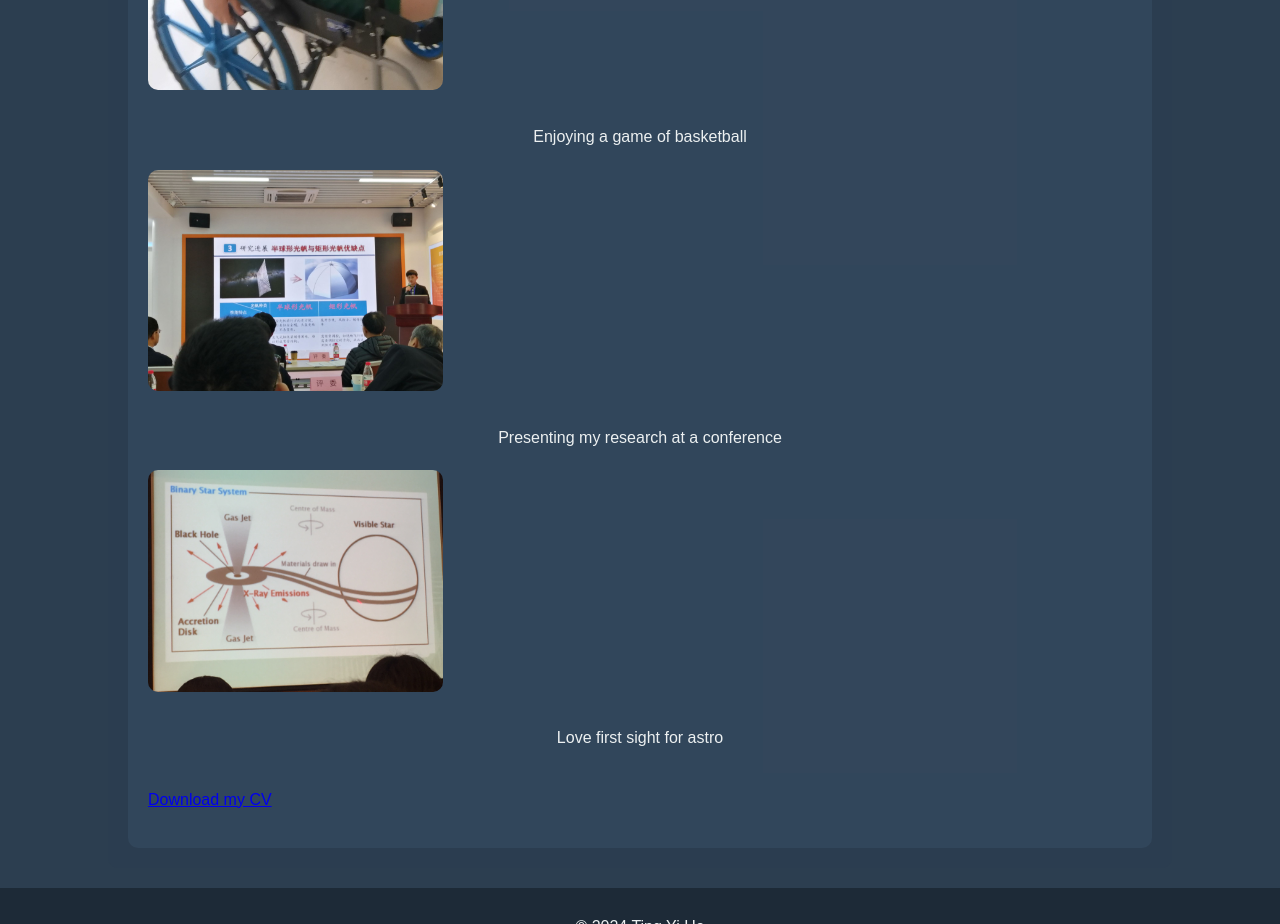
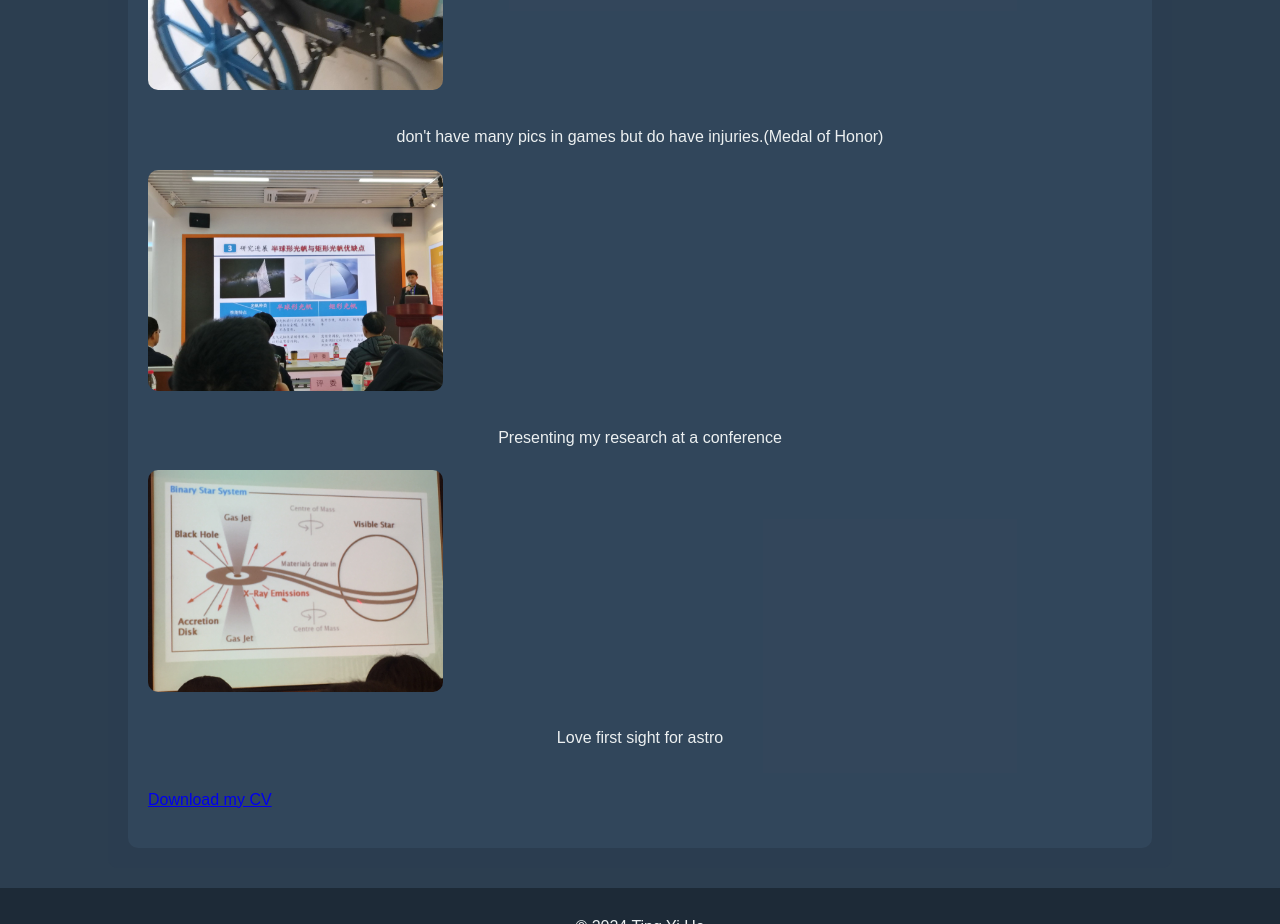
Before and after one commit to JoeyHTY/JoeyHTY.github.io, a plain HTML site: page index.html in a window 1280 px wide. Shown: the part 1260-2184 px from the top of the page. Drawn offline with nearby package versions, Linux system fonts and the light colour scheme.

Commit message:
Update index.html

```diff
--- a/index.html
+++ b/index.html
@@ -163,7 +163,7 @@
             <div class="additional-photos">
                 <div>
                     <img src="Playing Basketball.jpg" alt="Playing Basketball" class="additional-photo">
-                    <p class="photo-caption">Enjoying a game of basketball</p>
+                    <p class="photo-caption">don't have many pics in games but do have injuries.(Medal of Honor)</p>
                 </div>
                 <div>
                     <img src="presentation.JPG" alt="Presenting at a conference" class="additional-photo">
```
